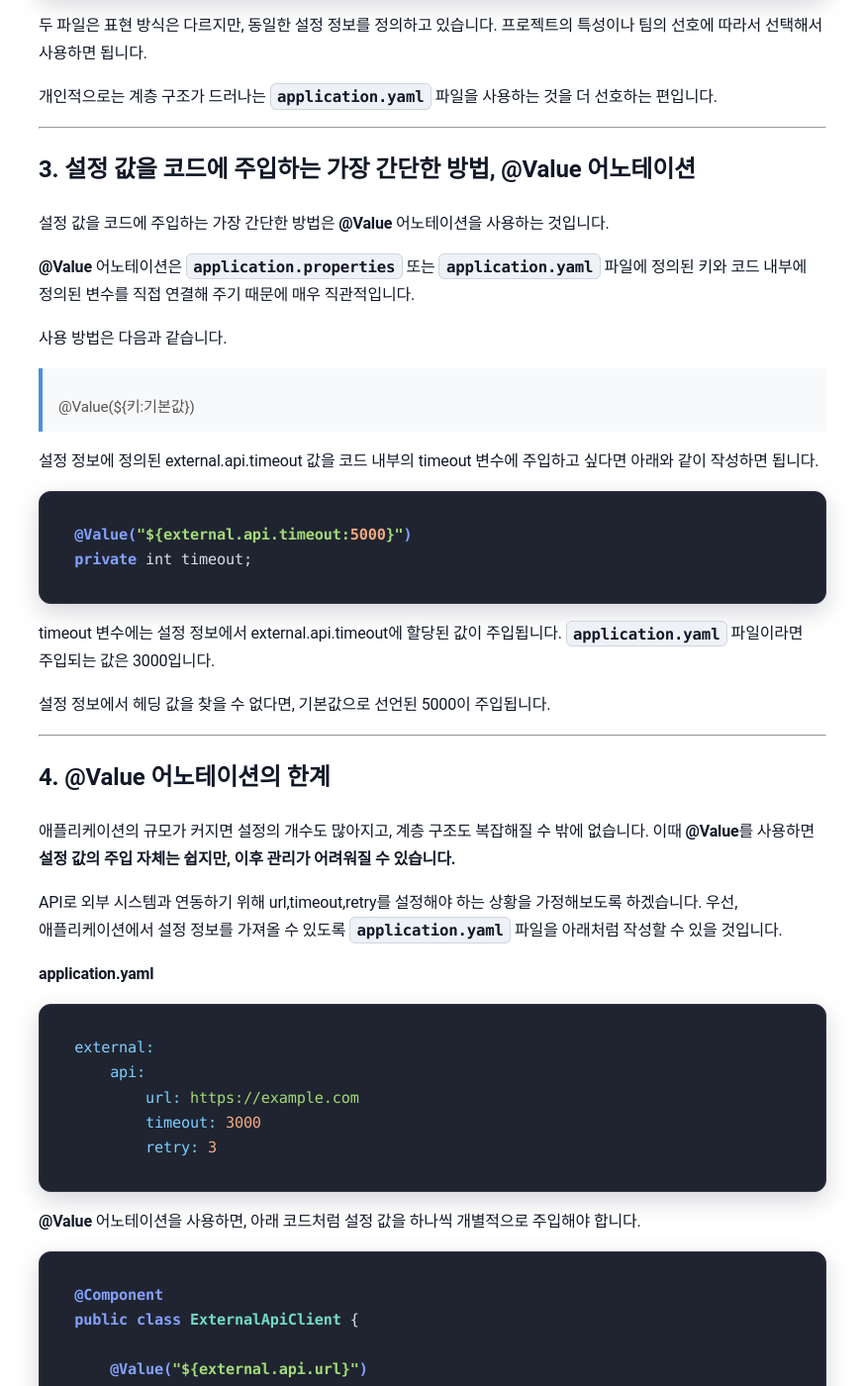
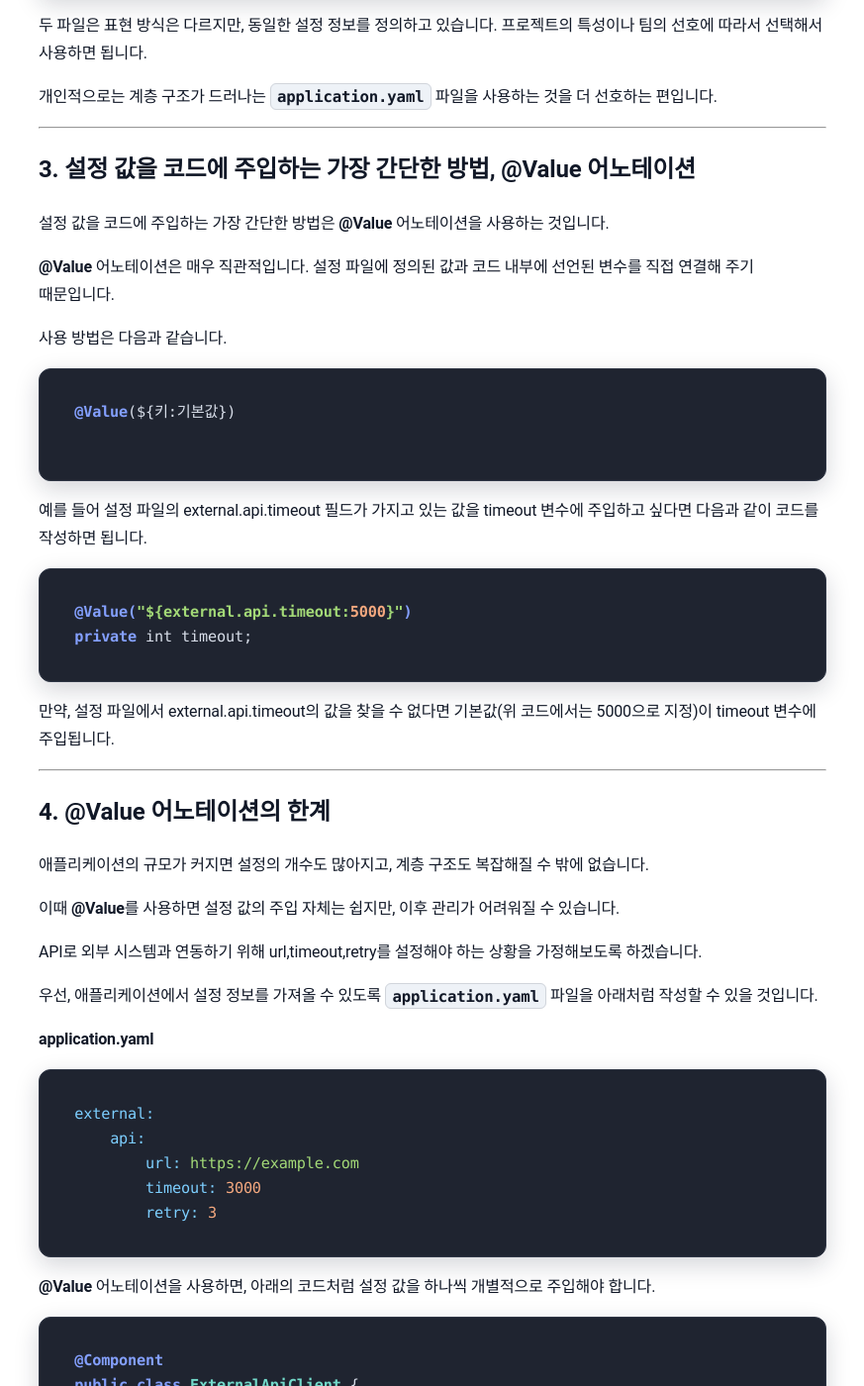
Before and after one commit to sanghoon-lee/sanghoon-lee.github.io, a Jekyll site: the page built from _posts/2026-02-05-Config.md, in a window 1280 px wide and 1400 px high, scrolled down 1757 px. Shown: the whole window at 99% size, without its empty margins (203-1076 px from the left). Built offline with Jekyll 4.4.1, drawn with Linux system fonts in a browser that asks for light colours; nearby versions of some CDN libraries; comment, search, counter and statistics services are not loaded; some of the changed text lies outside the part shown.

Commit message:
스프링부트 설정 포스팅 리라이팅1/2

````diff
--- a/_posts/2026-02-05-Config.md
+++ b/_posts/2026-02-05-Config.md
@@ -27,7 +27,7 @@ categories: 학습기록
     * 로그 레벨
     * 임계값(threshold)
 
-이러한 값들은 코드 내부에서 직접 정의하기보다는 외부에서 정의했다가 애플리케이션 실행시점에 설정으로 주입하는 것이 일반적입니다.
+이러한 값들은 코드 내부에 정의하기보다는 외부에 정의하고 애플리케이션 실행시점에 설정으로 주입하는 것이 일반적입니다.
 
 환경이나 정책의 변화에 코드의 변경없이 유연하게 대응하기 위함입니다.
 
@@ -37,7 +37,7 @@ categories: 학습기록
 
 스프링 기반 애플리케이션은 `application.properties` 또는 `application.yaml` 파일이 설정의 출발점입니다.
 
-이 파일들에는 애플리케이션이 어떻게 동작해야 하는지를 결정할 값들이 정의되기 때문입니다.
+애플리케이션이 어떻게 동작해야 하는지를 결정할 값들이 정의되는 설정 파일이기 때문입니다.
 
 **예시) application.properties**
 ```bash
@@ -66,29 +66,35 @@ external:
 
 설정 값을 코드에 주입하는 가장 간단한 방법은 **@Value** 어노테이션을 사용하는 것입니다.
 
-**@Value** 어노테이션은 `application.properties` 또는 `application.yaml` 파일에 정의된 키와 코드 내부에 정의된 변수를 직접 연결해 주기 때문에 매우 직관적입니다.
+**@Value** 어노테이션은 매우 직관적입니다. 설정 파일에 정의된 값과 코드 내부에 선언된 변수를 직접 연결해 주기 때문입니다.
 
 사용 방법은 다음과 같습니다.
-> @Value(${키:기본값})
 
-설정 정보에 정의된 external.api.timeout 값을 코드 내부의 timeout 변수에 주입하고 싶다면 아래와 같이 작성하면 됩니다.
+```
+@Value(${키:기본값})
+
+```
+
+예를 들어 설정 파일의 external.api.timeout 필드가 가지고 있는 값을 timeout 변수에 주입하고 싶다면 다음과 같이 코드를 작성하면 됩니다.
 
 ```java
 @Value("${external.api.timeout:5000}")
 private int timeout;
 ```
 
-timeout 변수에는 설정 정보에서 external.api.timeout에 할당된 값이 주입됩니다. `application.yaml` 파일이라면 주입되는 값은 3000입니다.
-
-설정 정보에서 헤딩 값을 찾을 수 없다면, 기본값으로 선언된 5000이 주입됩니다.
+만약, 설정 파일에서 external.api.timeout의 값을 찾을 수 없다면 기본값(위 코드에서는 5000으로 지정)이 timeout 변수에 주입됩니다.
 
 ---
 
 ## 4. @Value 어노테이션의 한계
 
-애플리케이션의 규모가 커지면 설정의 개수도 많아지고, 계층 구조도 복잡해질 수 밖에 없습니다. 이때 **@Value**를 사용하면 **설정 값의 주입 자체는 쉽지만, 이후 관리가 어려워질 수 있습니다.**
+애플리케이션의 규모가 커지면 설정의 개수도 많아지고, 계층 구조도 복잡해질 수 밖에 없습니다.
 
-API로 외부 시스템과 연동하기 위해 url,timeout,retry를 설정해야 하는 상황을 가정해보도록 하겠습니다. 우선, 애플리케이션에서 설정 정보를 가져올 수 있도록 `application.yaml` 파일을 아래처럼 작성할 수 있을 것입니다.
+이때 **@Value**를 사용하면 설정 값의 주입 자체는 쉽지만, 이후 관리가 어려워질 수 있습니다.
+
+API로 외부 시스템과 연동하기 위해 url,timeout,retry를 설정해야 하는 상황을 가정해보도록 하겠습니다.
+
+우선, 애플리케이션에서 설정 정보를 가져올 수 있도록 `application.yaml` 파일을 아래처럼 작성할 수 있을 것입니다.
 
 **application.yaml**
 ```yaml
@@ -149,7 +157,7 @@ public class ExternalApiBatchClient {
 
 ```
 
-이런 경우 `application.properties` 또는 `application.yaml` 파일에서 설정 키가 변경되면, 해당 키로 설정을 주입하는 모든 클래스의 코드를 찾아서 일일이 수정해야 합니다.
+이런 경우 설정 파일에서 존재하는 키가 변경되면, 해당 키로 설정을 주입하는 모든 클래스의 코드를 찾아서 일일이 수정해야 합니다.
 
 ---
 
@@ -157,7 +165,7 @@ public class ExternalApiBatchClient {
 
 결국, 설정의 구조가 복잡하거나 변경이 빈번한 경우에 **@Value** 어노테이션을 사용하면 유지보수가 어려울 수 있습니다. 이런 경우에는 설정이 객체 단위로 묶여서 바인딩하는 방법이 효과적일 수 있습니다.
 
-스프링에서는 **@ConfigurationProperties** 어노테이션을 사용하면 설정을 객체 단위로 바인딩할 수 있습니다. 즉, `application.properties` 또는 `application.yaml` 파일에 정의된 설정 구조가 그대로 코드 내부의 필드 구조로 표현되는 것입니다.
+스프링에서는 **@ConfigurationProperties** 어노테이션을 사용하면 설정을 객체 단위로 바인딩할 수 있습니다. 즉, 설정 파일의 구조가 그대로 코드 내부의 필드 구조로 표현되는 것입니다.
 
 앞에서 사용했던 `application.yaml` 파일의 내용을 다시 한번 살펴보겠습니다.
 
@@ -186,9 +194,9 @@ public class ExternalApiProperties {
 
 **중요 포인트**
 
-> prefix = "external.api"은 `application.yaml` 파일의 external.api 하위 설정을 바인딩하도록 요청하는 것을 의미합니다.
+> prefix = "external.api"은 `application.yaml` 파일의 external.api와 하위 필드를 바인딩하도록 요청하는 것을 의미합니다.
 
-이렇게 하면 설정이 개별 값이 아닌 의미 있는 단위로 묶어 표현되기 때문에, 단위 기능 별 설정 구조를 직관적으로 파악하는데 도움이 됩니다.
+이렇게 하면 설정이 개별 값이 아닌 의미 있는 단위로 묶어 표현됩니다. 그렇기 때문에, 단위 기능 별 설정 구조를 직관적으로 파악하는데 도움이 됩니다.
 
 ---
 
@@ -202,7 +210,7 @@ public class ExternalApiProperties {
 
 <img class="main-image" src="/assets/images/springboot.png" alt="스프링부트">
 
-다음 포스팅에서는 **@EnableConfigurationProperties**과 **@ConditionalOnProperty**를 함께 사용해서 어떻게 더 유연하게 설정을 구현할 수 있는지 알아보도록 하겠습니다.
+다음 포스팅에서는 **@EnableConfigurationProperties**과 **@ConditionalOnProperty**를 함께 사용해서 어떻게 설정의 명확한 의도와 제약을 함께 표현할 수 있는지 알아보도록 하겠습니다.
 
 ---
 
````
Also changed, not shown: other parts of _posts/2026-02-05-Config.md (+4 -2 lines).
